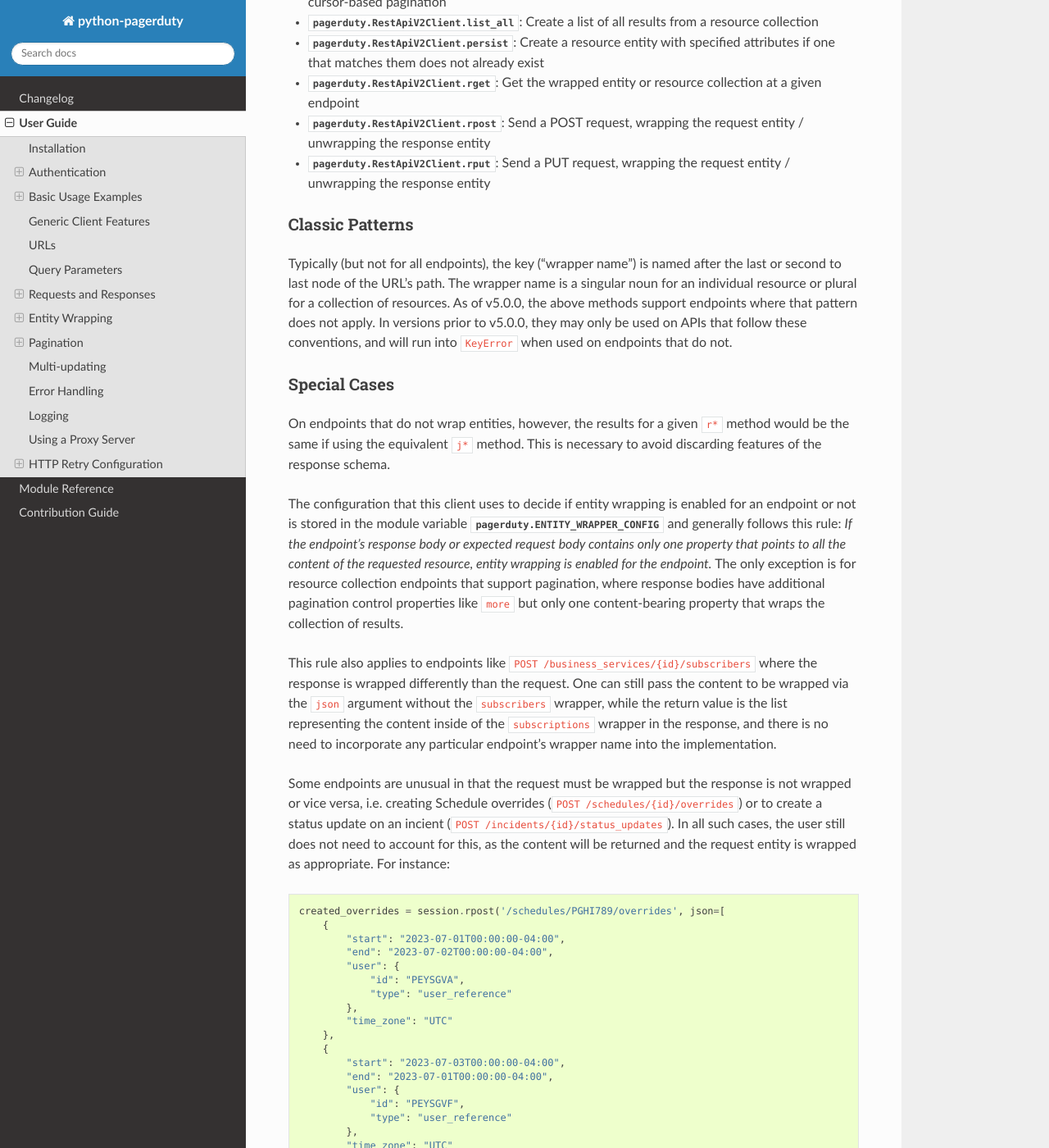
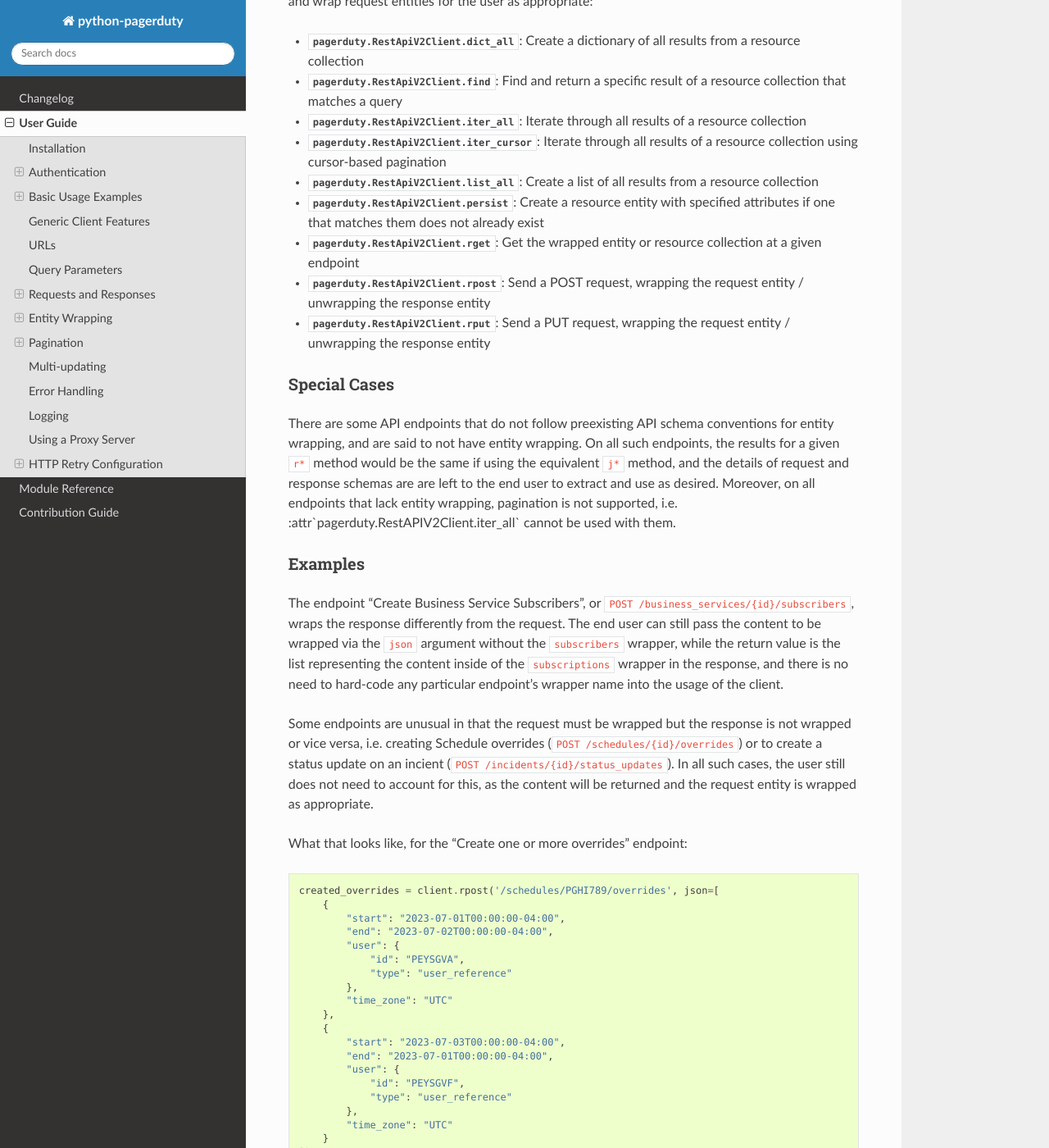
Before and after one commit to PagerDuty/python-pagerduty, a Sphinx documentation site: the page built from sphinx/source/user_guide.rst, in a window 1280 px wide and 1400 px high, scrolled down 7877 px. Shown: the whole window at 82% size. Built offline with Sphinx 7.4.7 and the Read the Docs theme 3.1.0, drawn with Linux system fonts in a browser that asks for light colours; some of the changed text lies outside the part shown.

Commit message:
Make a new section in the contribution guide for maintaining entity wrapping configuration
This, and migrate in content from the user guide that is relevant to it.

Finally, perform a few last session/client substitutions in code examples and nomenclature.

```diff
--- a/sphinx/source/contributing.rst
+++ b/sphinx/source/contributing.rst
@@ -34,6 +34,82 @@
 .. code-block:: shell
 
     ./test_pagerduty.py
+
+Maintaining Entity Wrapper Configuration
+----------------------------------------
+Typically, but not for all endpoints, the key ("wrapper name") in the request
+or response schema can be inferred from the last or second to last node of the
+endpoint URL's path. The wrapper name is a singular noun for an individual
+resource or plural for a collection of resources.
+
+When new endpoints are added to REST API v2, and they don't follow this
+orthodox schema pattern, the client's pagination and entity wrapping methods
+have no a-priori way of supporting them because the wrapper name cannot be
+inferred from the endpoint path.
+
+Introduction
+************
+To support the growing list of schema antipatterns in the PagerDuty product
+REST API v2, a system was created (originally in `pdpyras`_ version 5.0.0) to
+work around them and codify the deviations from orthodox patterns with minimal
+hard-coded changes to the client. This system works by identifying endpoints
+according to their "canonical path", that is to say the path portion of the
+endpoint URL with ``{name}`` placeholders for variable/identifiers. The
+canonical path is then used as an identifier to perform a hash lookup of
+antipattern-handling configuration.
+
+This system requires two global variables that must be manually maintained:
+
+* :attr:`CANONICAL_PATHS`, the list of canonical paths
+* :attr:`ENTITY_WRAPPER_CONFIG`, a dictionary of exceptions to entity wrapping and schema conventions
+
+Limitations
+***********
+There are three main categories of antipatterns:
+
+1. Entity wrapping is present but doesn't follow the original schema convention
+2. There may or may not be wrapping but pagination is not implemented according to standards
+3. There is no entity wrapping
+
+In the first case, If the endpoint's schema wraps entities but the wrapper name
+doesn't follow from the path, entity wrapping can still be supported. If
+classic pagination or cursor-based pagination is correctly implemented in the
+new API, the automatic pagination methods can also support it once the
+antipattern configuration entry is added.
+
+However, if there is no entity wrapping, or pagination is not implemented
+according to documented standards, automatic pagination cannot be supported for
+resource collection endpoints.
+
+Adding Support for New Endpoints
+********************************
+The first step for adding support for new APIs is to have a copy of the API
+Reference source code (this is a private GitHub repository owned by the
+PagerDuty org). The script ``scripts/get_path_list/get_path_list.py`` can then
+be used to automatically generate definitions of the global variables
+:attr:`CANONICAL_PATHS` and :attr:`CURSOR_BASED_PAGINATION_PATHS` that can be
+copied into the source code to replace the existing definitions. The script
+takes one argument: a path to the file ``reference/v2/Index.yaml`` within the
+reference source repository.
+
+The next step is to look at the documentation, for each new endpoint added to
+the canonical path list, to see if it follows classic schema conventions for
+entity wrapping. If any new path does not, adding support for it will also
+require adding entries to :attr:`pagerduty.ENTITY_WRAPPER_CONFIG`.
+
+Following the same examples as given in the :ref:`user_guide`:  the entry in
+:attr:`ENTITY_WRAPPER_CONFIG` to handle the "Create Business Service
+Subscribers" looks like this:
+
+.. code-block:: python
+
+    'POST /business_services/{id}/subscribers': ('subscribers', 'subscriptions'),
+
+The "Create one or more overrides" API endpoint entry looks like this:
+
+.. code-block:: python
+
+    'POST /schedules/{id}/overrides': ('overrides', None),
 
 
 Updating Documentation
--- a/sphinx/source/user_guide.rst
+++ b/sphinx/source/user_guide.rst
@@ -395,7 +395,16 @@
 inside of another object with a single key at the root level of the
 (JSON-encoded) response body, and/or require the request body be wrapped in
 another object that contains a single key. Endpoints with such request/response
-schemas are said to wrap entities.
+schemas are generally supported for pagination.
+
+Identifying Wrapped-entity Endpoints
+************************************
+*If the endpoint's response schema or expected request schema contains only one
+property that contains all of the content of the API resource, the endpoint is
+said to wrap entities.* In resource collection endpoints that support
+pagination, the response schema contains additional pagination-related
+properties such as ``more`` (for Classic Pagination) or ``next_cursor`` (for
+cursor-based pagination) and no other content-bearing properties.
 
 Wrapped-entity-aware Functions
 ******************************
@@ -412,50 +421,38 @@
 * :attr:`pagerduty.RestApiV2Client.rpost`: Send a POST request, wrapping the request entity / unwrapping the response entity
 * :attr:`pagerduty.RestApiV2Client.rput`: Send a PUT request, wrapping the request entity / unwrapping the response entity
 
-Classic Patterns
-****************
-Typically (but not for all endpoints), the key ("wrapper name") is named after
-the last or second to last node of the URL's path. The wrapper name is a
-singular noun for an individual resource or plural for a collection of
-resources. As of v5.0.0, the above methods support endpoints where that pattern
-does not apply. In versions prior to v5.0.0, they may only be used on APIs that
-follow these conventions, and will run into ``KeyError`` when used on endpoints
-that do not.
-
 Special Cases
 *************
-On endpoints that do not wrap entities, however, the results for a given ``r*``
-method would be the same if using the equivalent ``j*`` method. This is
-necessary to avoid discarding features of the response schema.
+There are some API endpoints that do not follow preexisting API schema
+conventions for entity wrapping, and are said to not have entity wrapping. On
+all such endpoints, the results for a given ``r*`` method would be the same if
+using the equivalent ``j*`` method, and the details of request and response
+schemas are are left to the end user to extract and use as desired. Moreover,
+on all endpoints that lack entity wrapping, pagination is not supported, i.e.
+:attr`pagerduty.RestAPIV2Client.iter_all` cannot be used with them.
 
-The configuration that this client uses to decide if entity wrapping is enabled
-for an endpoint or not is stored in the module variable
-:attr:`pagerduty.ENTITY_WRAPPER_CONFIG` and generally follows this rule: *If the
-endpoint's response body or expected request body contains only one property
-that points to all the content of the requested resource, entity wrapping is
-enabled for the endpoint.* The only exception is for resource collection
-endpoints that support pagination, where response bodies have additional
-pagination control properties like ``more`` but only one content-bearing
-property that wraps the collection of results.
-
-This rule also applies to endpoints like ``POST
-/business_services/{id}/subscribers`` where the response is wrapped differently
-than the request. One can still pass the content to be wrapped via the ``json``
+Examples
+********
+The endpoint "Create Business Service Subscribers", or ``POST
+/business_services/{id}/subscribers``, wraps the response differently from the
+request. The end user can still pass the content to be wrapped via the ``json``
 argument without the ``subscribers`` wrapper, while the return value is the
 list representing the content inside of the ``subscriptions`` wrapper in the
-response, and there is no need to incorporate any particular endpoint's wrapper
-name into the implementation.
+response, and there is no need to hard-code any particular endpoint's wrapper
+name into the usage of the client.
 
 Some endpoints are unusual in that the request must be wrapped but the response
 is not wrapped or vice versa, i.e. creating Schedule overrides (``POST
 /schedules/{id}/overrides``) or to create a status update on an incient (``POST
-/incidents/{id}/status_updates``). In all such cases, the user still does not
+/incidents/{id}/status_updates``).  In all such cases, the user still does not
 need to account for this, as the content will be returned and the request
-entity is wrapped as appropriate. For instance:
+entity is wrapped as appropriate.
+
+What that looks like, for the "Create one or more overrides" endpoint:
 
 .. code-block:: python
 
-    created_overrides = session.rpost('/schedules/PGHI789/overrides', json=[
+    created_overrides = client.rpost('/schedules/PGHI789/overrides', json=[
         {
             "start": "2023-07-01T00:00:00-04:00",
             "end": "2023-07-02T00:00:00-04:00",
@@ -481,16 +478,17 @@
     #     {'status': 400, 'errors': ['Override must end after its start'], 'override': {...}}
     # ]
 
+
 Pagination
 ----------
-The method :attr:`pagerduty.RestApiV2Client.iter_all` returns an iterator that yields
-results from an endpoint that returns a wrapped collection of resources. By
-default it will use classic, a.k.a. numeric pagination. If the endpoint
+The method :attr:`pagerduty.RestApiV2Client.iter_all` returns an iterator that
+yields results from an endpoint that returns a wrapped collection of resources.
+By default it will use classic, a.k.a. numeric pagination. If the endpoint
 supports cursor-based pagination, it will use
-:attr:`pagerduty.RestApiV2Client.iter_cursor` to iterate through results instead. The
-methods :attr:`pagerduty.RestApiV2Client.list_all` and
-:attr:`pagerduty.RestApiV2Client.dict_all` will request all pages of the collection
-and return the results as a list or dictionary, respectively.
+:attr:`pagerduty.RestApiV2Client.iter_cursor` to iterate through results
+instead. The methods :attr:`pagerduty.RestApiV2Client.list_all` and
+:attr:`pagerduty.RestApiV2Client.dict_all` will request all pages of the
+collection and return the results as a list or dictionary, respectively.
 
 Pagination functions require that the API endpoint being requested have entity
 wrapping enabled, and respond with either a ``more`` or ``cursor`` property
```
